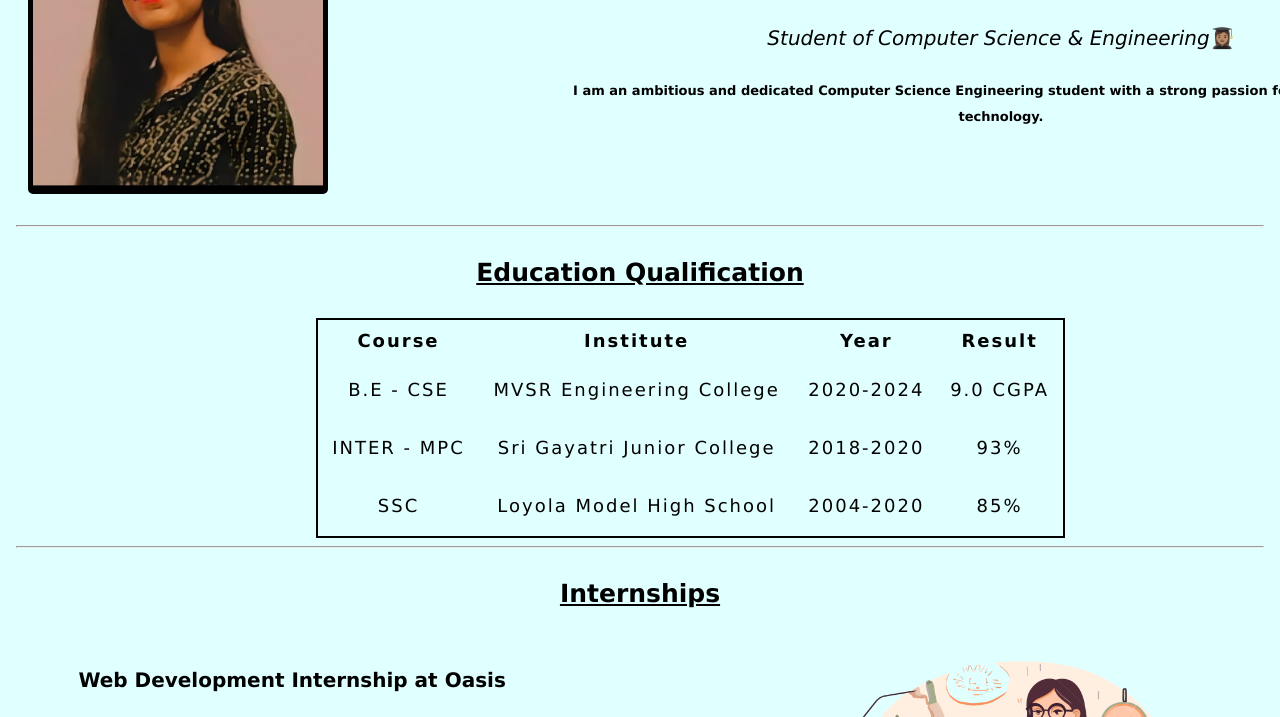
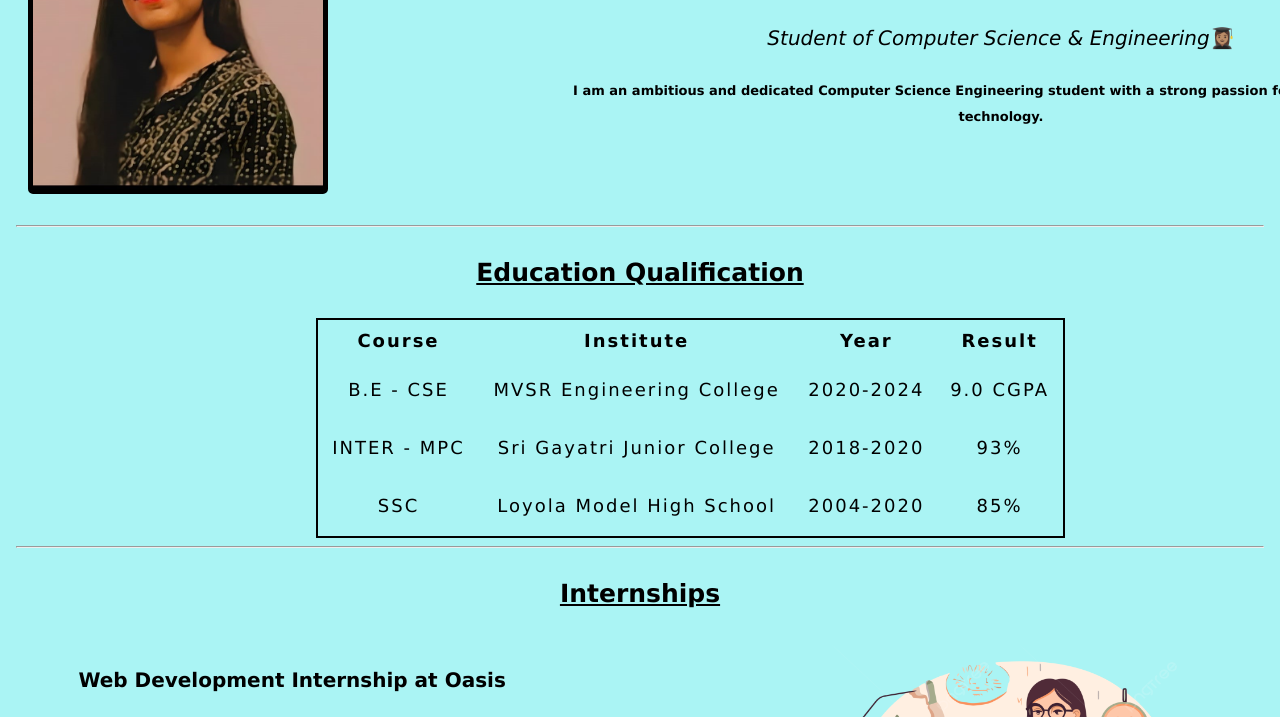
Before and after one commit to MehrajFatima/Resume-Website, a plain HTML site: page My Resume.html in a window 1280 px wide. Shown: the part 187-904 px from the top of the page. Drawn offline with Linux system fonts and the light colour scheme.

Commit message:
changing background color

```diff
--- a/My Resume.html
+++ b/My Resume.html
@@ -8,7 +8,6 @@
         *{
             box-sizing: border-box;
             line-height: 2;
-            /* font-size:20px; */
             letter-spacing: 0.5;
             font-family: Verdana, Geneva, Tahoma, sans-serif;
 
@@ -20,7 +19,7 @@
         .container{
             padding: 8px;
             margin: 17px 8px;
-            background-color: lightcyan;
+            background-color: rgba(132, 239, 239, 0.688);
         }
         td{
             padding: 10px;
```
